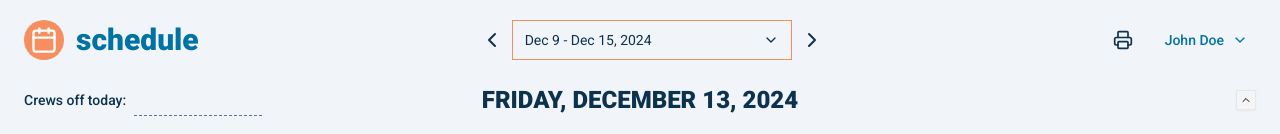
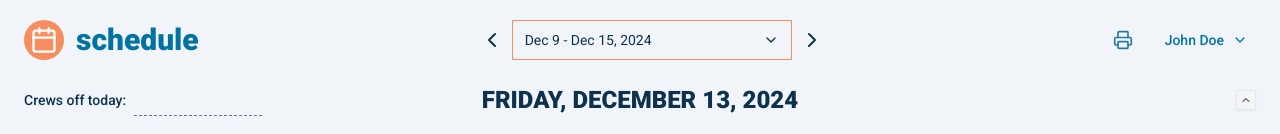
Before and after one commit to davemelk100/3ringer, a Next.js app: page / in a window 1280 px wide. Shown: the top 134 px of the page. Built offline with nearby package versions, Linux system fonts and the light colour scheme.

Commit message:
updated color on print icon i think

```diff
--- a/components/schedule/print-options.tsx
+++ b/components/schedule/print-options.tsx
@@ -1,6 +1,6 @@
 "use client";
 
-import { useState } from 'react';
+import { useState } from "react";
 import { Button } from "@/components/ui/button";
 import { Printer } from "lucide-react";
 import {
@@ -11,11 +11,16 @@ import {
 } from "@/components/ui/dropdown-menu";
 
 export function PrintOptions() {
-  const [orientation, setOrientation] = useState<'portrait' | 'landscape'>('portrait');
+  const [orientation, setOrientation] = useState<"portrait" | "landscape">(
+    "portrait"
+  );
 
-  const handlePrint = (newOrientation: 'portrait' | 'landscape') => {
+  const handlePrint = (newOrientation: "portrait" | "landscape") => {
     setOrientation(newOrientation);
-    document.documentElement.style.setProperty('--print-orientation', newOrientation);
+    document.documentElement.style.setProperty(
+      "--print-orientation",
+      newOrientation
+    );
     window.print();
   };
 
@@ -29,15 +34,15 @@ export function PrintOptions() {
           title="Print schedule"
           className="h-9 w-9 border-none hover:bg-black/10 shadow-none hover:shadow-none focus:shadow-none focus-visible:shadow-none bg-transparent"
         >
-          <Printer className="h-5 w-5 text-[#0D324D]" />
+          <Printer className="h-5 w-5 text-[#2778a5]" />
           <span className="sr-only">Print options</span>
         </Button>
       </DropdownMenuTrigger>
       <DropdownMenuContent align="end">
-        <DropdownMenuItem onClick={() => handlePrint('portrait')}>
+        <DropdownMenuItem onClick={() => handlePrint("portrait")}>
           Print Portrait
         </DropdownMenuItem>
-        <DropdownMenuItem onClick={() => handlePrint('landscape')}>
+        <DropdownMenuItem onClick={() => handlePrint("landscape")}>
           Print Landscape
         </DropdownMenuItem>
       </DropdownMenuContent>
--- a/components/schedule/week-selector/week-selector.tsx
+++ b/components/schedule/week-selector/week-selector.tsx
@@ -10,12 +10,21 @@ interface WeekSelectorProps {
   onWeekChange: (date: Date) => void;
 }
 
+interface Week {
+  value: string;
+  label: string;
+  date: Date;
+  isPast: boolean;
+  isFuture: boolean;
+  isCurrent: boolean;
+}
+
 export function WeekSelector({ selectedWeek, onWeekChange }: WeekSelectorProps) {
   // Generate weeks from 6 months ago to 6 months in the future
   const startDate = addMonths(new Date(), -6);
   const endDate = addMonths(new Date(), 6);
 
-  const weeks = [];
+  const weeks: Week[] = [];
   let currentDate = startDate;
 
   while (currentDate <= endDate) {
```
